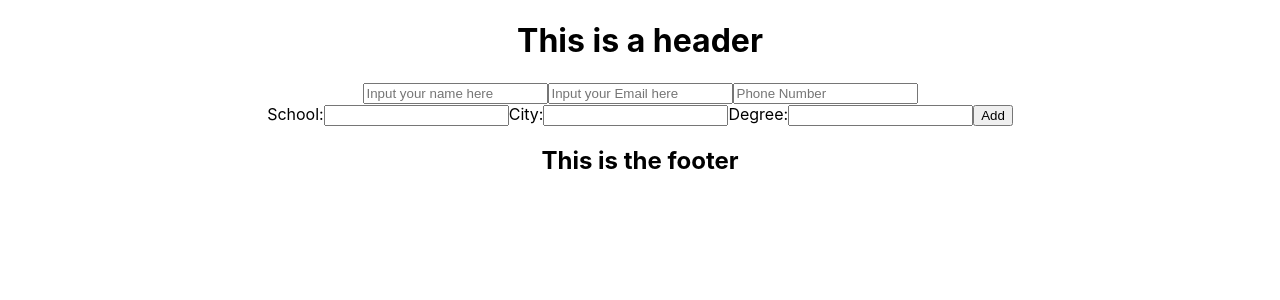
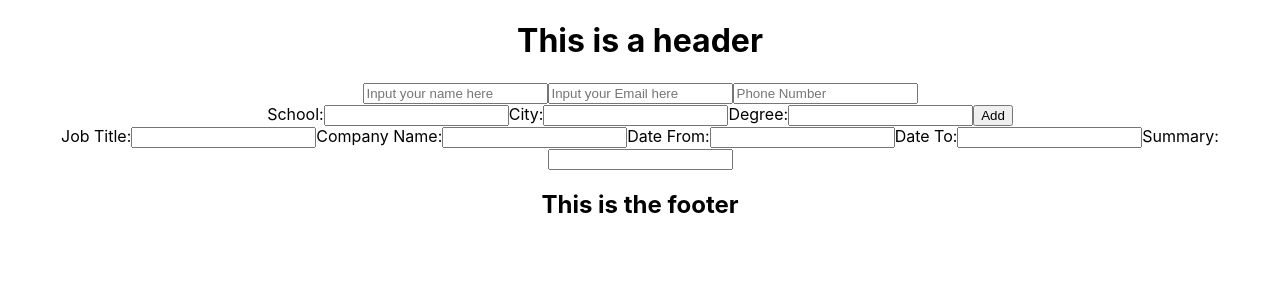
Before and after one commit to Dylaan94/cv-application, a React (Create React App) app: page / in a window 1280 px wide. Shown: the top 300 px of the page. Built offline with nearby package versions, Linux system fonts and the light colour scheme.

Commit message:
added experience input functionality

```diff
--- /dev/null
+++ b/src/components/CVForm/ExperienceInput.js
@@ -0,0 +1,48 @@
+import React from "react";
+
+const ExperienceInput = (props) => {
+  const { value, handleInput } = props;
+  return (
+    <div>
+      <form>
+        Job Title:
+        <input
+          type="text"
+          value={value}
+          onChange={handleInput}
+          name="jobTitle"
+        ></input>
+        Company Name:
+        <input
+          type="text"
+          value={value}
+          onChange={handleInput}
+          name="companyName"
+        ></input>
+        Date From:
+        <input
+          type="text"
+          value={value}
+          onChange={handleInput}
+          name="dateFrom"
+        ></input>
+        Date To:
+        <input
+          type="text"
+          value={value}
+          onChange={handleInput}
+          name="dateTo"
+        ></input>
+        Summary:
+        <input
+          type="text"
+          value={value}
+          onChange={handleInput}
+          name="summary"
+        ></input>
+      </form>
+    </div>
+  );
+};
+
+export default ExperienceInput;
--- a/src/components/Main.js
+++ b/src/components/Main.js
@@ -4,6 +4,7 @@ import NameInput from "./CVForm/NameInput";
 import EmailInput from "./CVForm/EmailInput";
 import PhoneInput from "./CVForm/PhoneInput";
 import EducationInput from "./CVForm/EducationInput";
+import ExperienceInput from "./CVForm/ExperienceInput";
 
 class Main extends Component {
   constructor(props) {
@@ -19,9 +20,19 @@ class Main extends Component {
           degree: "",
         },
       ],
+      experience: [
+        {
+          jobTitle: "",
+          companyName: "",
+          dateFrom: "",
+          dateTo: "",
+          summary: "",
+        },
+      ],
     };
     this.handleInputChange = this.handleInputChange.bind(this);
     this.handleEducationChange = this.handleEducationChange.bind(this);
+    this.handleExperienceChange = this.handleExperienceChange.bind(this);
   }
 
   handleInputChange(e) {
@@ -46,7 +57,21 @@ class Main extends Component {
     this.setState({
       education: array,
     });
+    console.log(this.state);
+  }
 
+  handleExperienceChange(e) {
+    let value = e.target.value;
+    let key = e.target.name;
+
+    let array = [...this.state.experience];
+    console.log(array);
+    let item = { ...array[0] };
+    item[key] = value;
+    array[0] = item;
+    this.setState({
+      experience: array,
+    });
     console.log(this.state);
   }
 
@@ -68,6 +93,9 @@ class Main extends Component {
         <EducationInput
           handleInput={this.handleEducationChange}
         ></EducationInput>
+        <ExperienceInput
+          handleInput={this.handleExperienceChange}
+        ></ExperienceInput>
       </div>
     );
   }
```
Also changed, not shown: src/components/CVForm/EducationInput.js (+1 -60 lines).
